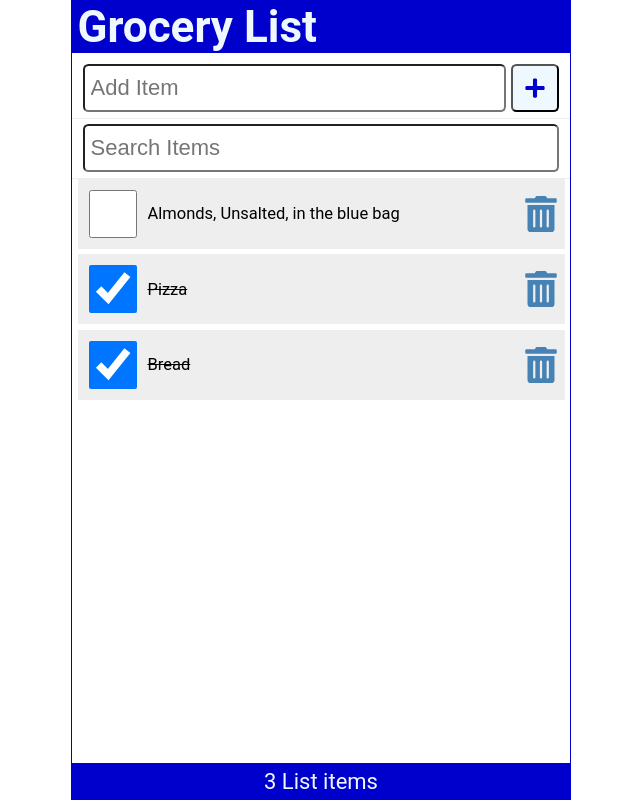
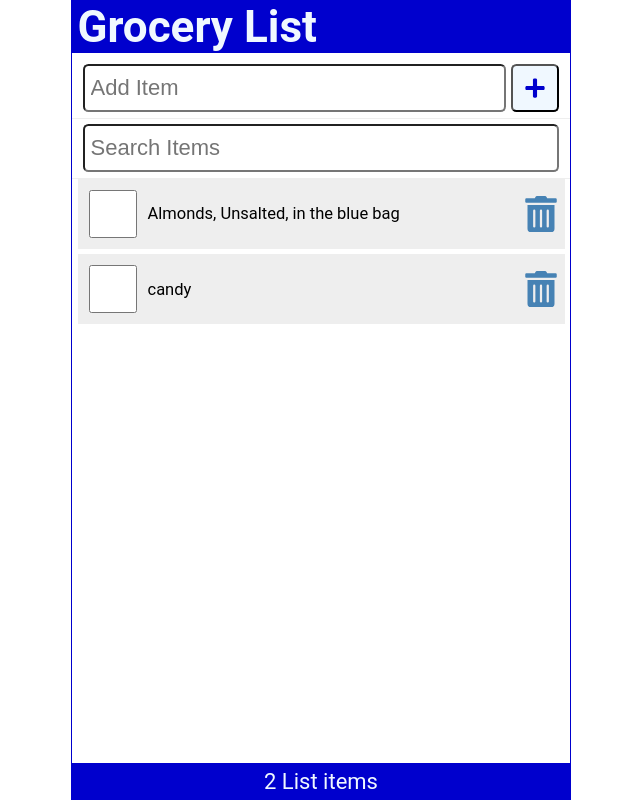
Before and after one commit to nvsmith/grocery-list, a React (Create React App) app: page / in a window 1280 px wide. Shown: the whole page, without its empty margins (319-959 px from the left). Built offline with nearby package versions, Linux system fonts and the light colour scheme; data requests are answered from the project's data file.

Commit message:
Add a call to API Request in the handleDelete function to remove items from the DB.

```diff
--- a/data/db.json
+++ b/data/db.json
@@ -6,14 +6,9 @@
       "item": "Almonds, Unsalted, in the blue bag"
     },
     {
-            "id": "2",
-            "checked": true,
-            "item": "Pizza"
-        },
-        {
-            "id": "3",
-            "checked": true,
-            "item": "Bread"
+      "id": "11",
+      "checked": false,
+      "item": "candy"
     }
   ]
 }
--- a/src/App.js
+++ b/src/App.js
@@ -73,10 +73,16 @@ function App() {
         if (result) setFetchError(result);
     };
 
-    const handleDelete = (id) => {
+    const handleDelete = async (id) => {
         // console.log(id);
         const listItems = items.filter((item) => item.id !== id);
         setItems(listItems);
+
+        // Delete item for DB
+        const deleteOptions = { method: "DELETE" };
+        const requestUrl = `${API_URL}/${id}`;
+        const result = await apiRequest(requestUrl, deleteOptions);
+        if (result) setFetchError(result);
     };
 
     const handleSubmit = (e) => {
```
Lines whose indentation alone changed are shown as unchanged.
